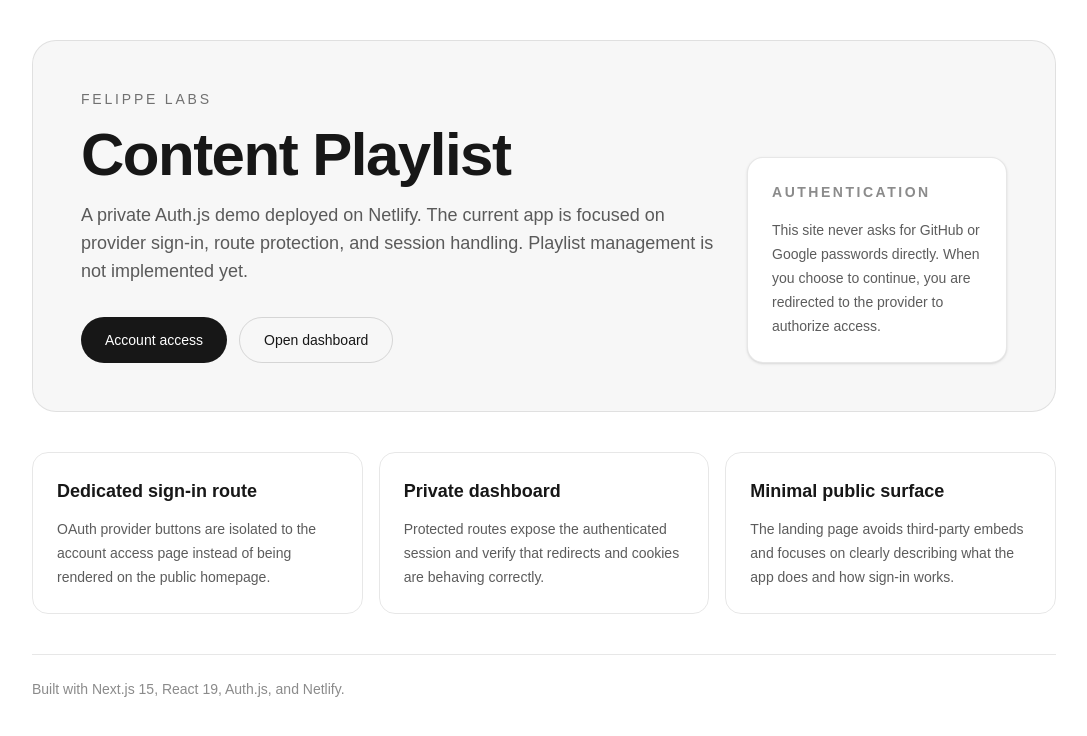
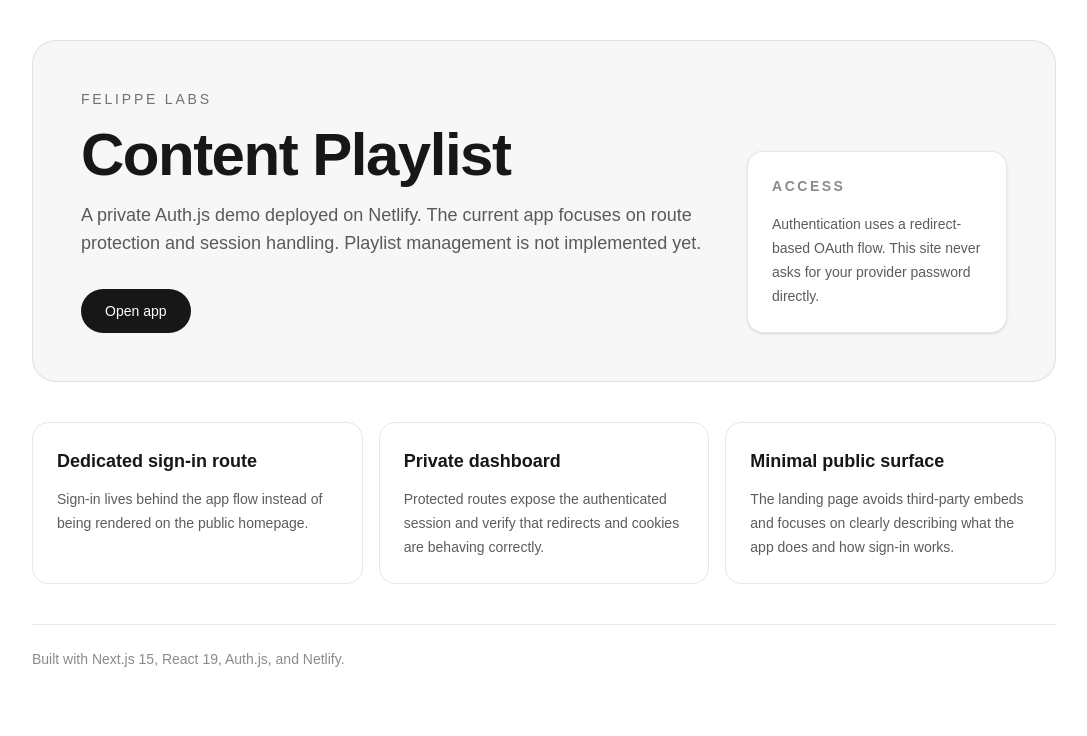
Before and after one commit to osmarpetry/felippe, a Next.js app: page / in a window 1280 px wide. Shown: the top 736 px of the page, without its empty margins (96-1183 px from the left). Built offline with nearby package versions, Linux system fonts and the light colour scheme.

Commit message:
Update auth stack and reduce public auth surface

```diff
--- a/src/app/auth/signin/page.tsx
+++ b/src/app/auth/signin/page.tsx
@@ -43,7 +43,7 @@ export default async function SignIn({
           <h1 className="text-3xl font-bold mb-2">Account access</h1>
           <p className="text-foreground/70 leading-6">
             {hasAvailableProviders
-              ? "Continue with one of the configured identity providers. You will be redirected to GitHub or Google to authorize access. This site does not collect provider passwords directly."
+              ? "Continue with one of the configured identity providers. You will be redirected to authorize access. This site does not collect provider passwords directly."
               : "Authentication is not configured on this deployment yet. Add at least one OAuth provider to enable account access."}
           </p>
         </div>
--- a/src/app/page.tsx
+++ b/src/app/page.tsx
@@ -1,4 +1,12 @@
+import type { Metadata } from "next";
 import Link from "next/link";
+
+export const metadata: Metadata = {
+  robots: {
+    index: false,
+    follow: false,
+  },
+};
 
 export default function Home() {
   return (
@@ -14,34 +22,27 @@ export default function Home() {
                 Content Playlist
               </h1>
               <p className="mt-4 max-w-2xl text-base leading-7 text-foreground/70 md:text-lg">
-                A private Auth.js demo deployed on Netlify. The current app is
-                focused on provider sign-in, route protection, and session
-                handling. Playlist management is not implemented yet.
+                A private Auth.js demo deployed on Netlify. The current app
+                focuses on route protection and session handling. Playlist
+                management is not implemented yet.
               </p>
               <div className="mt-8 flex flex-col gap-3 sm:flex-row">
                 <Link
-                  href="/auth/signin"
+                  href="/dashboard"
                   className="inline-flex items-center justify-center rounded-full bg-foreground px-6 py-3 text-sm font-medium text-background transition-colors hover:bg-foreground/90"
                 >
-                  Account access
-                </Link>
-                <Link
-                  href="/dashboard"
-                  className="inline-flex items-center justify-center rounded-full border border-foreground/15 px-6 py-3 text-sm font-medium transition-colors hover:bg-foreground/5"
-                >
-                  Open dashboard
+                  Open app
                 </Link>
               </div>
             </div>
 
             <div className="rounded-2xl border border-foreground/10 bg-background p-6 shadow-sm">
               <h2 className="text-sm font-semibold uppercase tracking-[0.18em] text-foreground/50">
-                Authentication
+                Access
               </h2>
               <p className="mt-4 text-sm leading-6 text-foreground/70">
-                This site never asks for GitHub or Google passwords directly.
-                When you choose to continue, you are redirected to the provider
-                to authorize access.
+                Authentication uses a redirect-based OAuth flow. This site never
+                asks for your provider password directly.
               </p>
             </div>
           </div>
@@ -51,8 +52,8 @@ export default function Home() {
           <article className="rounded-2xl border border-foreground/10 p-6">
             <h2 className="text-lg font-semibold">Dedicated sign-in route</h2>
             <p className="mt-3 text-sm leading-6 text-foreground/70">
-              OAuth provider buttons are isolated to the account access page
-              instead of being rendered on the public homepage.
+              Sign-in lives behind the app flow instead of being rendered on the
+              public homepage.
             </p>
           </article>
           <article className="rounded-2xl border border-foreground/10 p-6">
```
Also changed, not shown: package.json (+6 -6 lines), 1 other file (tests, documents, lock files or other folders).
